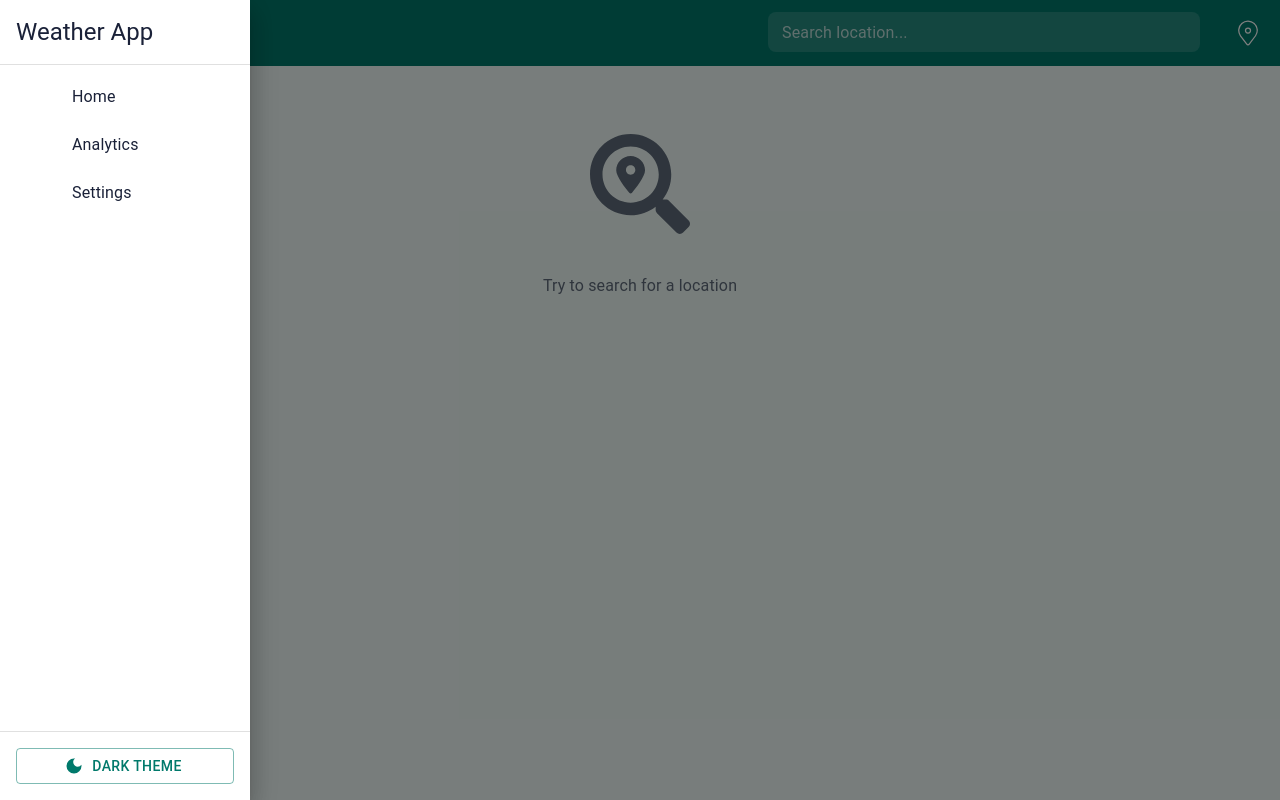
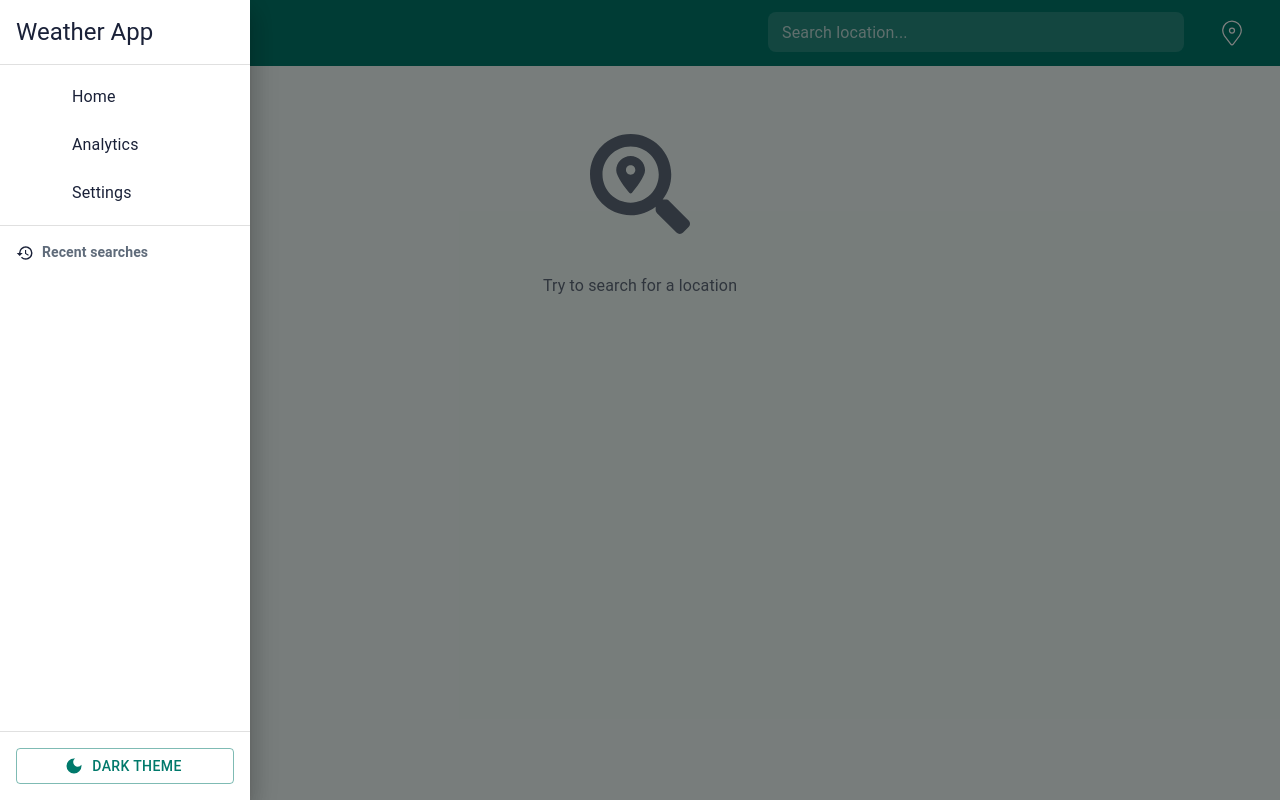
Before and after one commit to hieuthunhat/weather-app-v2, a React (Vite) app: page /analytics in a window 1280 px wide. Both pictures are taken after a click on the button 32 px from the left and 33 px from the top of the page. Built offline with nearby package versions, Linux system fonts and the light colour scheme.

Commit message:
add browser interactions

```diff
--- /dev/null
+++ b/src/components/DrawerList/DrawerList.jsx
@@ -0,0 +1,113 @@
+import {useContext} from "react";
+import {SettingContext} from "../../contexts/SettingContext.jsx";
+import {ThemeContext} from "../../contexts/ThemeContext.jsx";
+import {useNavigate} from "react-router-dom";
+import {DARK_THEME} from "../../consts/settingConstants.js";
+import {
+    Box,
+    Button,
+    Divider,
+    List,
+    ListItem,
+    ListItemButton,
+    ListItemIcon,
+    ListItemText,
+    Stack,
+    Typography
+} from "@mui/material";
+import {MdDarkMode, MdLightMode, MdHistory} from "react-icons/md";
+import {IoLocationOutline} from "react-icons/io5";
+import {useSession} from "../../hooks/useSession.js";
+import {setLocationData} from "../../counters/counterSlice.js";
+import {useDispatch} from "react-redux";
+
+export const DrawerList = () => {
+    const {setIsOpenDrawer, setLocation} = useContext(SettingContext);
+    const dispatch = useDispatch();
+    const {theme, setNewTheme} = useContext(ThemeContext);
+    const toggleDrawer = (value) => () => setIsOpenDrawer(value)
+    const navigate = useNavigate();
+    const isDark = theme === DARK_THEME;
+    const {getSession} = useSession('recentSearches')
+    const showRecentSearchesSession = (
+        getSession()
+    )
+
+    const handleClickLocation = (value) => {
+        setLocation(value);
+        dispatch(setLocationData(value));
+    };
+
+    return (
+        <Box
+            sx={{width: 250}}
+            role="presentation"
+            onClick={toggleDrawer(false)}
+            height={'100%'}
+            display={'flex'}
+            flexDirection={'column'}
+        >
+            <Box padding={2}>
+                <Typography component="h1" variant="h5">Weather App</Typography>
+            </Box>
+            <Divider/>
+            <Stack justifyContent={'space-between'} flexGrow={1}>
+                <Stack>
+                    <List>
+                        {['Home', 'Analytics', 'Settings'].map((text, index) => (
+                            <ListItem key={text} disablePadding>
+                                <ListItemButton
+                                    onClick={() => navigate(text === 'Analytics' ? '/analytics' : text === 'Settings' ? '/settings' : '/')}>
+                                    <ListItemIcon>
+                                    </ListItemIcon>
+                                    <ListItemText primary={text}/>
+                                </ListItemButton>
+                            </ListItem>
+                        ))}
+                    </List>
+                    <Divider/>
+                    <Stack direction="row" alignItems="center" gap={1} px={2} pt={2} pb={0.5}>
+                        <MdHistory size={18} color="inherit"/>
+                        <Typography variant="subtitle2" color="text.secondary" fontWeight={600}>
+                            Recent searches
+                        </Typography>
+                    </Stack>
+                    <List dense sx={{px: 1}}>
+                        {showRecentSearchesSession?.map((item, idx) => (
+                            <ListItem key={idx} disablePadding sx={{mb: 0.5}}>
+                                <ListItemButton
+                                    onClick={() => handleClickLocation(item)}
+                                    sx={{borderRadius: 2, py: 0.5}}
+                                >
+                                    <ListItemIcon sx={{minWidth: 32}}>
+                                        <IoLocationOutline size={18}/>
+                                    </ListItemIcon>
+                                    <ListItemText
+                                        primary={item.name}
+                                        primaryTypographyProps={{fontSize: 14}}
+                                    />
+                                </ListItemButton>
+                            </ListItem>
+                        ))}
+                    </List>
+                </Stack>
+                <Stack>
+                    <Divider/>
+                    <Stack alignItems={'center'} padding={2}>
+                        <Button
+                            onClick={(e) => {
+                                e.stopPropagation();
+                                setNewTheme();
+                            }}
+                            startIcon={isDark ? <MdLightMode/> : <MdDarkMode/>}
+                            fullWidth
+                            variant="outlined"
+                        >
+                            {isDark ? 'Light' : 'Dark'} theme
+                        </Button>
+                    </Stack>
+                </Stack>
+            </Stack>
+        </Box>
+    )
+}
--- a/src/components/Header/Header.jsx
+++ b/src/components/Header/Header.jsx
@@ -1,77 +1,15 @@
 import React, {useContext} from 'react'
 
 import SearchBox from "../SearchBox/SearchBox.jsx";
-import {
-    Box,
-    Button,
-    Divider,
-    Drawer,
-    List,
-    ListItem,
-    ListItemButton,
-    ListItemIcon,
-    ListItemText, Stack,
-    Typography
-} from "@mui/material";
+import {Box, Button, Drawer, Stack} from "@mui/material";
 import {TiThMenu} from "react-icons/ti";
-import {MdDarkMode, MdLightMode} from "react-icons/md";
-import {useNavigate} from "react-router-dom";
 import {SettingContext} from "../../contexts/SettingContext.jsx";
-import {ThemeContext} from "../../contexts/ThemeContext.jsx";
-import {DARK_THEME} from "../../consts/settingConstants.js";
+import {DrawerList} from "../DrawerList/DrawerList.jsx";
 
 const Header = () => {
     const {isOpenDrawer, setIsOpenDrawer} = useContext(SettingContext);
-    const {theme, setNewTheme} = useContext(ThemeContext);
     const toggleDrawer = (value) => () => setIsOpenDrawer(value)
-    const navigate = useNavigate();
-    const isDark = theme === DARK_THEME;
 
-    const DrawerList = (
-        <Box
-            sx={{width: 250}}
-            role="presentation"
-            onClick={toggleDrawer(false)}
-            height={'100%'}
-            display={'flex'}
-            flexDirection={'column'}
-        >
-            <Box padding={2}>
-                <Typography component="h1" variant="h5">Weather App</Typography>
-            </Box>
-            <Divider/>
-            <Stack justifyContent={'space-between'} flexGrow={1}>
-                <List>
-                    {['Home', 'Analytics', 'Settings'].map((text, index) => (
-                        <ListItem key={text} disablePadding>
-                            <ListItemButton
-                                onClick={() => navigate(text === 'Analytics' ? '/analytics' : text === 'Settings' ? '/settings' : '/')}>
-                                <ListItemIcon>
-                                </ListItemIcon>
-                                <ListItemText primary={text}/>
-                            </ListItemButton>
-                        </ListItem>
-                    ))}
-                </List>
-                <Stack>
-                    <Divider/>
-                    <Stack alignItems={'center'} padding={2}>
-                        <Button
-                            onClick={(e) => {
-                                e.stopPropagation();
-                                setNewTheme();
-                            }}
-                            startIcon={isDark ? <MdLightMode/> : <MdDarkMode/>}
-                            fullWidth
-                            variant="outlined"
-                        >
-                            {isDark ? 'Light' : 'Dark'} theme
-                        </Button>
-                    </Stack>
-                </Stack>
-            </Stack>
-        </Box>
-    );
     return (
         <Box paddingBlock={1.5} bgcolor={'primary.main'}>
             <Stack direction="row" alignItems={'center'} justifyContent={'space-between'}>
@@ -79,7 +17,7 @@ const Header = () => {
                 <SearchBox />
             </Stack>
             <Drawer open={isOpenDrawer} onClose={toggleDrawer(false)}>
-                {DrawerList}
+                <DrawerList/>
             </Drawer>
         </Box>
     )
--- a/src/components/SearchBox/SearchBox.jsx
+++ b/src/components/SearchBox/SearchBox.jsx
@@ -1,21 +1,21 @@
-import {
-    Button,
-    Stack,
-    TextField
-} from '@mui/material';
+import {Button, Stack, TextField, Tooltip} from '@mui/material';
 import React, {useEffect, useState} from 'react';
 import useDebounce from '../../hooks/useDebounce.js';
 import SuggestListBox from "./SuggestListBox.jsx";
 import {CiLocationOn} from "react-icons/ci";
 import {useFetch} from "../../hooks/useFetch.js";
+import {useDispatch} from "react-redux";
+import {setLocationData} from "../../counters/counterSlice.js";
 
 const SearchBox = () => {
     const [query, setQuery] = useState('');
     const [suggestions, setSuggestions] = useState([]);
+
+
+    const dispatch = useDispatch();
     const {
         fetchApi, loading
     } = useFetch({url: '', initLoad: false, successfullyFetch: data => {
-            console.log(data)
             setSuggestions(data?.results || [])
         }})
 
@@ -39,9 +39,25 @@ const SearchBox = () => {
         setQuery(e.target.value);
     };
 
+    function getLocation() {
+        if (navigator.geolocation) {
+            navigator.geolocation.getCurrentPosition(success, error);
+        } else {
+            x.innerHTML = "Geolocation is not supported by this browser.";
+        }
+    }
+
+    function success(position) {
+        dispatch(setLocationData({latitude: position.coords.latitude, longitude: position.coords.longitude}));
+    }
+
+    function error() {
+        alert("Sorry, no position available.");
+    }
+
     return (
         <Stack display={'flex'} flexDirection={'row'} width={{xs: '80%', md: '40%'}} sx={{position: 'relative'}}
-               gap={2}>
+               gap={2} paddingInlineEnd={2}>
             <Stack width={'100%'}>
                 <TextField
                     placeholder="Search location..."
@@ -73,7 +89,9 @@ const SearchBox = () => {
                     }}
                 />
             </Stack>
-            <Button sx={{color: 'primary.contrastText'}}><CiLocationOn size={30}/></Button>
+            <Tooltip title={'Use your location'}>
+                <Button onClick={getLocation} sx={{color: 'primary.contrastText'}}><CiLocationOn size={30}/></Button>
+            </Tooltip>
             {query.length > 0 && suggestions.length > 0 && (
                 <SuggestListBox suggestions={suggestions} setSuggestions={setSuggestions}/>)}
         </Stack>
--- a/src/components/SearchBox/SuggestListBox.jsx
+++ b/src/components/SearchBox/SuggestListBox.jsx
@@ -9,8 +9,11 @@ import {
 import {SettingContext} from '../../contexts/SettingContext.jsx';
 import {useDispatch} from "react-redux";
 import {setLocationData} from "../../counters/counterSlice.js";
+import {useSession} from "../../hooks/useSession.js";
 
 function SuggestListBox({suggestions = [], setSuggestions}) {
+
+    const {setSession, getSession} = useSession('recentSearches')
     const {setLocation} = useContext(SettingContext);
     const dispatch = useDispatch();
 
@@ -18,6 +21,12 @@ function SuggestListBox({suggestions = [], setSuggestions}) {
         setLocation(value);
         dispatch(setLocationData(value));
         setSuggestions([]);
+        const oldSearches = getSession() || [];
+        if (oldSearches.length === 5) {
+            oldSearches.pop();
+        }
+        const newSearches = [value, ...oldSearches];
+        setSession(newSearches);
     };
 
     return (
--- a/src/consts/settingConstants.js
+++ b/src/consts/settingConstants.js
@@ -53,5 +53,8 @@ export const FORECAST_DAYS_OPTIONS = [
     { label: '7 days', value: 7 },
     { label: '16 days', value: 16 },
 ];
+
+export const MAX_RECENT_SEARCHES_SESSION = 5;
+
 export const HISTORICAL_URL = 'https://archive-api.open-meteo.com/v1/archive';
 export const AIR_QUALITY_URL = 'https://air-quality-api.open-meteo.com/v1/air-quality'
--- /dev/null
+++ b/src/hooks/useSession.js
@@ -0,0 +1,16 @@
+export const useSession = (key) => {
+    function setSession(value) {
+        console.log(value)
+        sessionStorage.setItem(key, JSON.stringify(value));
+    }
+
+    function getSession() {
+        const data = sessionStorage.getItem(key);
+        return data ? JSON.parse(data) : null;
+    }
+
+    return {
+        getSession,
+        setSession
+    }
+}
```
